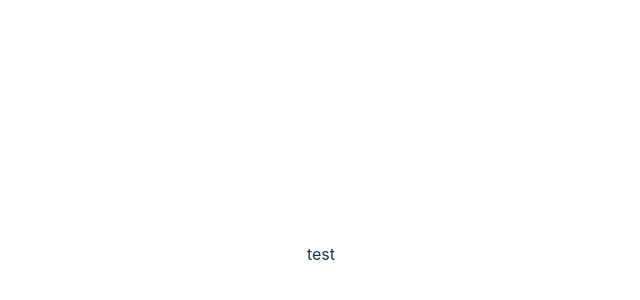
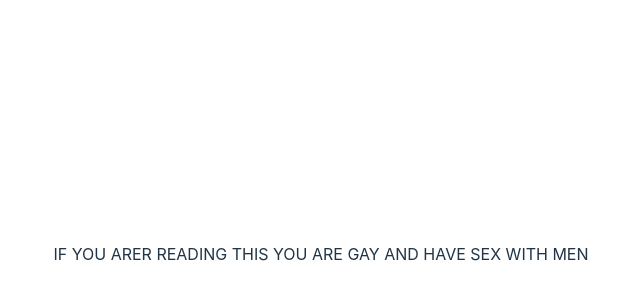
Before and after one commit to unknowndeth2002/website, a Vue app: page / in a window 1280 px wide. Shown: the part 146-446 px from the top of the page, without its empty margins (319-959 px from the left). Built offline with nearby package versions, Linux system fonts and the light colour scheme.

Commit message:
firstsoloWithOutDyl

```diff
--- a/src/App.vue
+++ b/src/App.vue
@@ -2,5 +2,5 @@
 </script>
 
 <template>
-  test
+  IF YOU ARER READING THIS YOU ARE GAY AND HAVE SEX WITH MEN
 </template>
```
